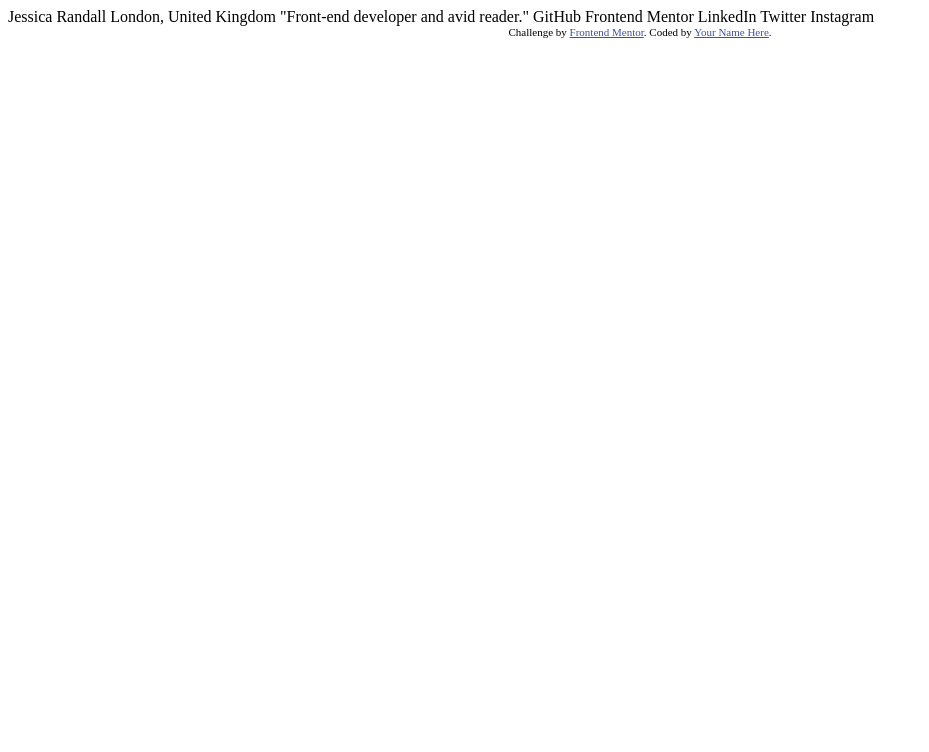
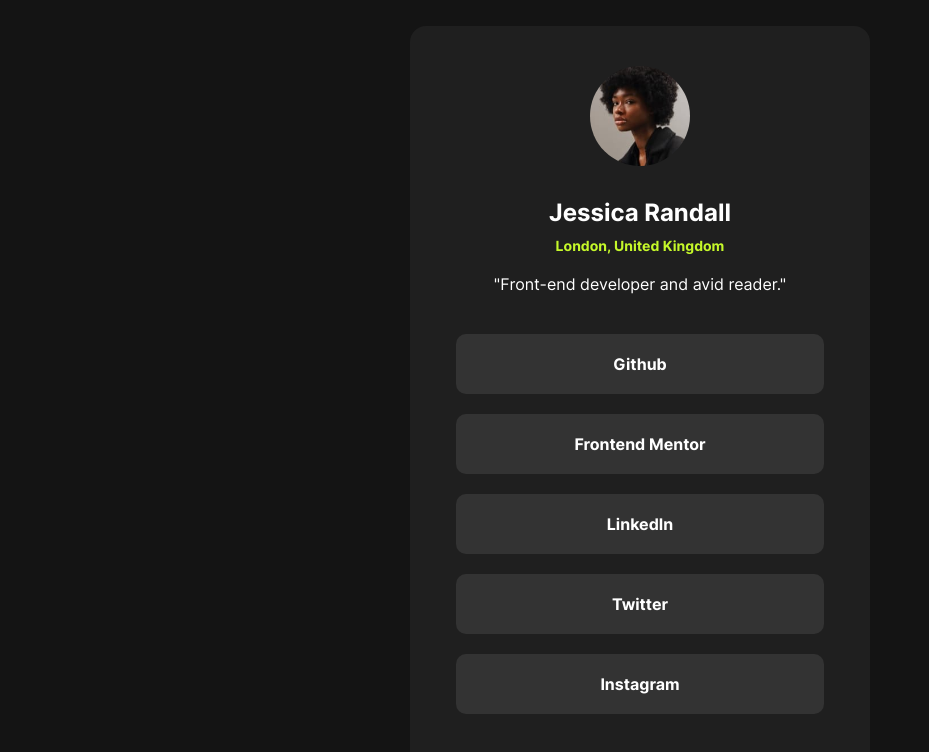
Before and after one commit to juakko48/social-links-profile-main, a plain HTML site: page index.html in a window 1280 px wide. Shown: the whole page, without its empty margins (0-929 px from the left). Drawn offline with Linux system fonts and the light colour scheme.

Commit message:
completo

```diff
--- a/index.html
+++ b/index.html
@@ -1,34 +1,32 @@
 <!DOCTYPE html>
 <html lang="en">
   <head>
-  <meta charset="UTF-8">
-  <meta name="viewport" content="width=device-width, initial-scale=1.0"> <!-- displays site properly based on user's device -->
-
-  <link rel="icon" type="image/png" sizes="32x32" href="./assets/images/favicon-32x32.png">
-
+    <meta charset="UTF-8" />
+    <meta name="viewport" content="width=device-width, initial-scale=1.0" />
+    <link
+      rel="icon"
+      type="image/png"
+      sizes="32x32"
+      href="./assets/images/favicon-32x32.png"
+    />
+    <link rel="stylesheet" href="./styles.css" />
     <title>Frontend Mentor | Social links profile</title>
-
-  <!-- Feel free to remove these styles or customise in your own stylesheet 👍 -->
-  <style>
-    .attribution { font-size: 11px; text-align: center; }
-    .attribution a { color: hsl(228, 45%, 44%); }
-  </style>
   </head>
   <body>
-
-  Jessica Randall
-  London, United Kingdom
-  "Front-end developer and avid reader."
-
-  GitHub
-  Frontend Mentor
-  LinkedIn
-  Twitter
-  Instagram
-
-  <div class="attribution">
-    Challenge by <a href="https://www.frontendmentor.io?ref=challenge" target="_blank">Frontend Mentor</a>.
-    Coded by <a href="#">Your Name Here</a>.
+    <main>
+      <div class="card">
+        <div class="icon-img">
+          <img src="./assets/images/avatar-jessica.jpeg" alt="" />
         </div>
+        <h1>Jessica Randall</h1>
+        <h2>London, United Kingdom</h2>
+        <p>"Front-end developer and avid reader."</p>
+        <div class="network">Github</div>
+        <div class="network">Frontend Mentor</div>
+        <div class="network">LinkedIn</div>
+        <div class="network">Twitter</div>
+        <div class="network">Instagram</div>
+      </div>
+    </main>
   </body>
 </html>
--- /dev/null
+++ b/styles.css
@@ -0,0 +1,110 @@
+@font-face {
+  font-family: 'Inter';
+  src: url(./assets/fonts/static/Inter-Regular.ttf) format('truetype');
+  font-weight: 400;
+  font-style: normal;
+}
+
+@font-face {
+  font-family: 'Inter';
+  src: url(./assets/fonts/static/Inter-SemiBold.ttf) format('truetype');
+  font-weight: 600;
+  font-style: normal;
+}
+
+@font-face {
+  font-family: 'Inter';
+  src: url(./assets/fonts/static/Inter-Bold.ttf) format('truetype');
+  font-weight: 700;
+  font-style: normal;
+}
+
+@font-face {
+  font-family: 'Inter Variable';
+  src: url(./assets/fonts/Inter-VariableFont_slnt\,wght.ttf) format('truetype');
+  font-weight: 100 900;
+  font-style: normal;
+}
+
+* {
+  margin: 0;
+  padding: 0;
+  color: white;
+  font-family: 'Inter', sans-serif;
+}
+
+body {
+  background: hsl(0, 0%, 8%);
+}
+
+main {
+  display: flex;
+  flex-direction: column;
+  justify-content: center;
+  margin: 0 10px;
+  height: 100vh;
+}
+
+h1 {
+  color: white;
+  font-size: 24px;
+  margin-bottom: 10px;
+}
+
+h2 {
+  color: hsl(75, 94%, 57%);
+  font-size: 14px;
+  margin-bottom: 20px;
+}
+
+p {
+  margin-bottom: 40px;
+}
+
+.card {
+  width: 100%;
+  max-width: 460px;
+  margin: auto;
+  border-radius: 16px;
+  background: hsl(0, 0%, 12%);
+  padding-top: 40px;
+  padding-bottom: 40px;
+  display: flex;
+  flex-direction: column;
+  align-items: center;
+}
+
+.icon-img {
+  width: 100px;
+  height: 100px;
+  border-radius: 100%;
+  display: flex;
+  justify-content: center;
+  align-items: center;
+  overflow: hidden;
+  margin-bottom: 2rem;
+}
+
+.icon-img img {
+  max-width: 100%;
+  object-fit: cover;
+}
+
+.network {
+  width: 80%;
+  height: 60px;
+  margin-left: auto;
+  margin-right: auto;
+  background: hsl(0, 0%, 20%);
+  margin-bottom: 20px;
+  border-radius: 10px;
+  display: flex;
+  justify-content: center;
+  align-items: center;
+  font-weight: bold;
+}
+
+.network:hover{
+  background: hsl(0, 0%, 8%);
+  cursor: pointer;
+}
```
Lines whose indentation alone changed are shown as unchanged.
